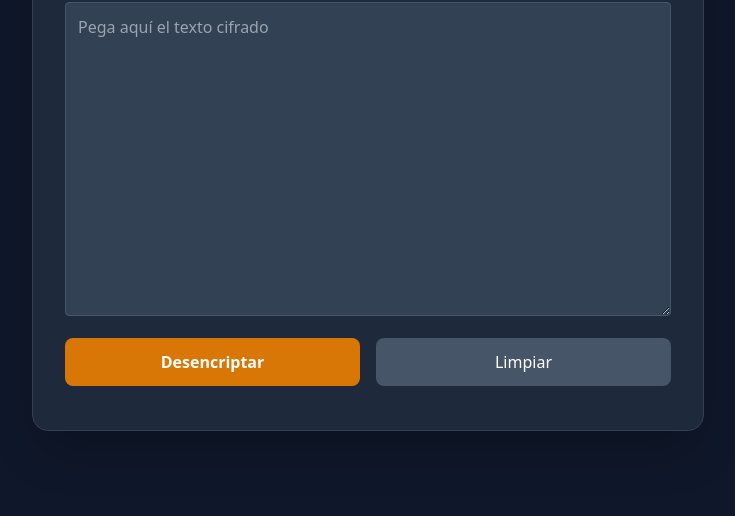
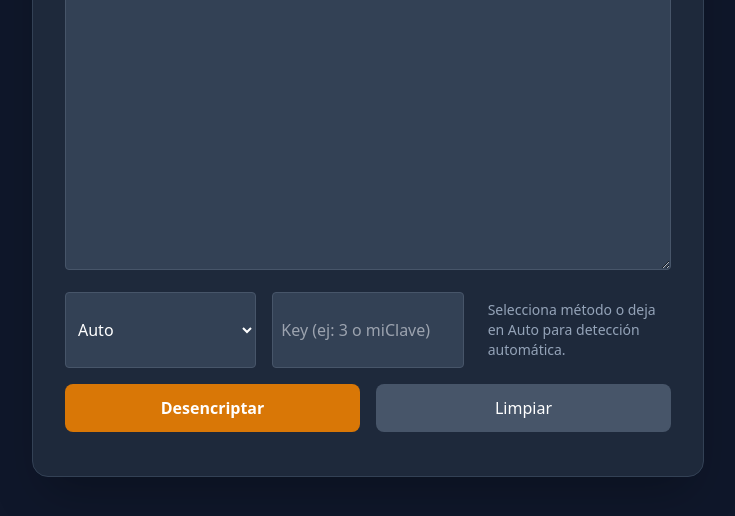
Before and after one commit to alejaaltamiranmillan/check-tiroides, a plain HTML site: page index.html in a window 1280 px wide. Shown: the part 228-744 px from the top of the page, without its empty margins (272-1007 px from the left). Drawn offline with nearby package versions, Linux system fonts and the light colour scheme.

Commit message:
feat(ui): add method/key controls to force decryption type

```diff
--- a/index.html
+++ b/index.html
@@ -24,6 +24,28 @@
           class="w-full p-3 rounded bg-slate-700 border border-slate-600 outline-none focus:border-amber-400 text-white"
           required
         ></textarea>
+        <div class="grid grid-cols-1 md:grid-cols-3 gap-4">
+          <select
+            id="method_select"
+            class="p-2 rounded bg-slate-700 border border-slate-600 text-white"
+          >
+            <option value="auto">Auto</option>
+            <option value="raw">Plain</option>
+            <option value="base64">Base64</option>
+            <option value="hex">Hex</option>
+            <option value="rot13">ROT13</option>
+            <option value="caesar">Caesar</option>
+            <option value="xor">XOR</option>
+          </select>
+          <input
+            id="key_input"
+            placeholder="Key (ej: 3 o miClave)"
+            class="p-2 rounded bg-slate-700 border border-slate-600 text-white"
+          />
+          <div class="text-sm text-slate-400 p-2">
+            Selecciona método o deja en Auto para detección automática.
+          </div>
+        </div>
         <div class="grid grid-cols-1 md:grid-cols-2 gap-4">
           <button
             type="button"
@@ -60,10 +82,16 @@
         attemptsDiv.innerHTML = "";
 
         try {
+          const method = document.getElementById("method_select").value;
+          const key = document.getElementById("key_input").value || undefined;
+          const payload = { texto: text };
+          if (method && method !== "auto") payload.method = method;
+          if (key) payload.key = isNaN(Number(key)) ? key : Number(key);
+
           const resp = await fetch("/api/decrypt", {
             method: "POST",
             headers: { "Content-Type": "application/json" },
-            body: JSON.stringify({ texto: text }),
+            body: JSON.stringify(payload),
           });
 
           const data = await resp.json();
@@ -72,7 +100,6 @@
             let out = "";
             out += `<div><strong>Método decodificado:</strong> ${data.method}</div>`;
             out += `<div><strong>Tipo detectado:</strong> ${data.file_type}</div>`;
-
 
             if (data.text) {
               out += `<pre class="whitespace-pre-wrap mt-2 text-sm bg-slate-800 p-3 rounded">${escapeHtml(data.text)}</pre>`;
```
